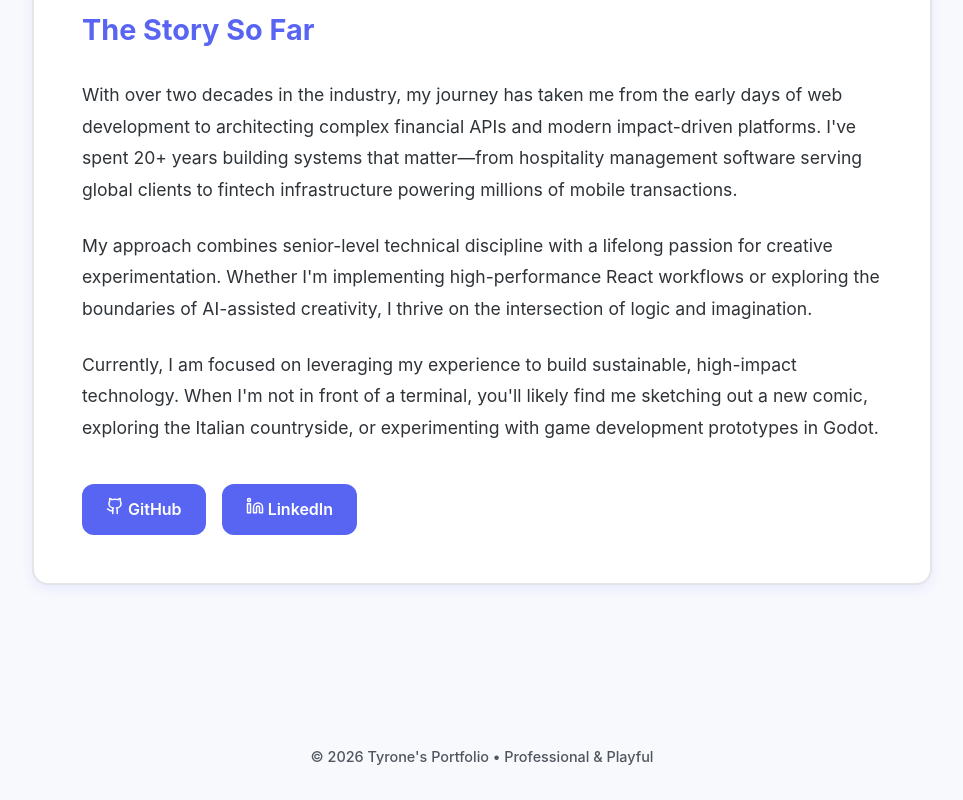
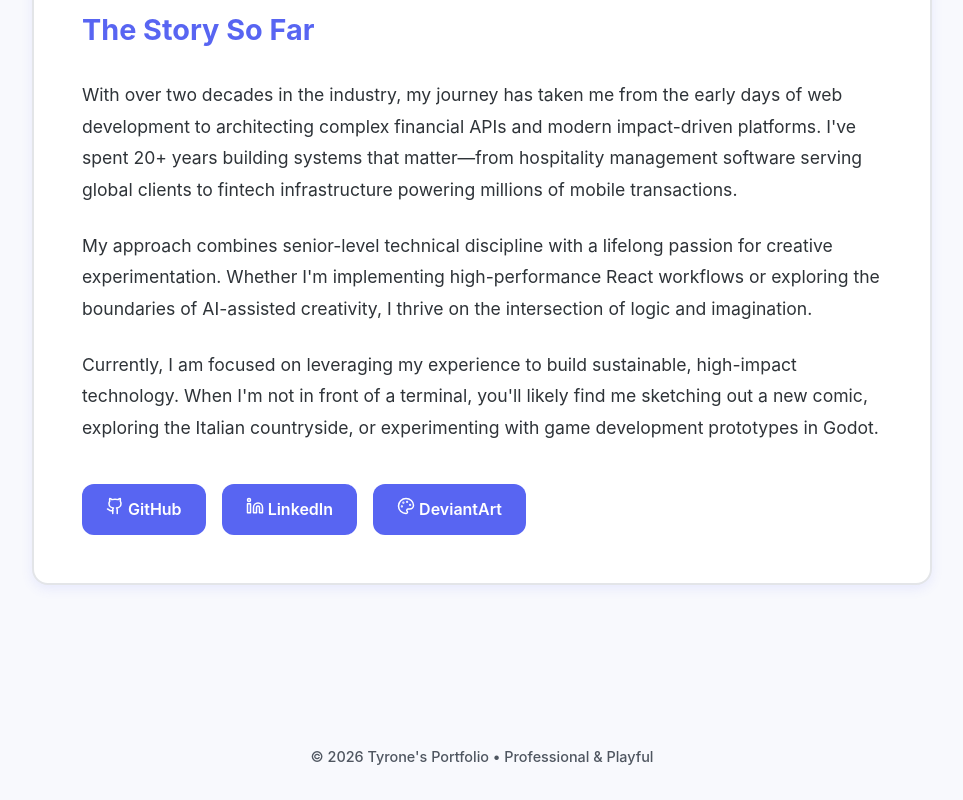
Before and after one commit to tB0nE/personal-portfolio, a React (Vite) app: page /about in a window 1280 px wide. Shown: the part 485-1285 px from the top of the page, without its empty margins (158-1121 px from the left). Built offline with nearby package versions, Linux system fonts and the light colour scheme; what @react-pdf/renderer would draw is missing.

Commit message:
feat: add DeviantArt link to About and Landing pages

```diff
--- a/src/pages/About/AboutPage.tsx
+++ b/src/pages/About/AboutPage.tsx
@@ -1,5 +1,5 @@
 import React from 'react';
-import { Mail, MapPin, Linkedin, Github } from 'lucide-react';
+import { Mail, MapPin, Linkedin, Github, Palette } from 'lucide-react';
 import styles from './AboutPage.module.css';
 import profilePic from '../../assets/profile.jpg';
 
@@ -55,6 +55,9 @@ const AboutPage: React.FC = () => {
           <a href="https://www.linkedin.com/in/tyrone-hattingh-84720957/" target="_blank" rel="noreferrer" className="btn-primary">
             <Linkedin size={18} /> LinkedIn
           </a>
+          <a href="https://www.deviantart.com/negative-chi" target="_blank" rel="noreferrer" className="btn-primary">
+            <Palette size={18} /> DeviantArt
+          </a>
         </div>
       </section>
     </div>
--- a/src/pages/Landing/LandingPage.tsx
+++ b/src/pages/Landing/LandingPage.tsx
@@ -1,7 +1,7 @@
 import React from 'react';
 import { motion } from 'framer-motion';
 import { Link } from 'react-router-dom';
-import { Terminal, PenTool, Database, Cpu, ChevronRight, Github, Linkedin } from 'lucide-react';
+import { Terminal, PenTool, Database, Cpu, ChevronRight, Github, Linkedin, Palette } from 'lucide-react';
 import styles from './LandingPage.module.css';
 
 const LandingPage: React.FC = () => {
@@ -104,6 +104,9 @@ const LandingPage: React.FC = () => {
         <a href="https://www.linkedin.com/in/tyrone-hattingh-84720957/" target="_blank" rel="noreferrer">
           <Linkedin size={24} />
         </a>
+        <a href="https://www.deviantart.com/negative-chi" target="_blank" rel="noreferrer">
+          <Palette size={24} />
+        </a>
       </footer>
     </div>
   );
```
